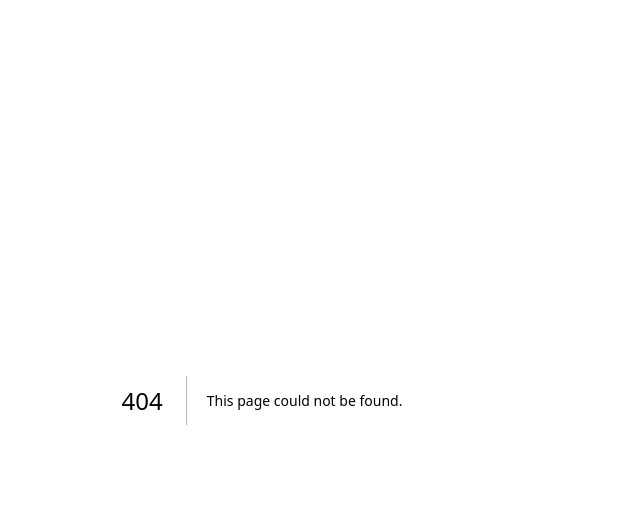
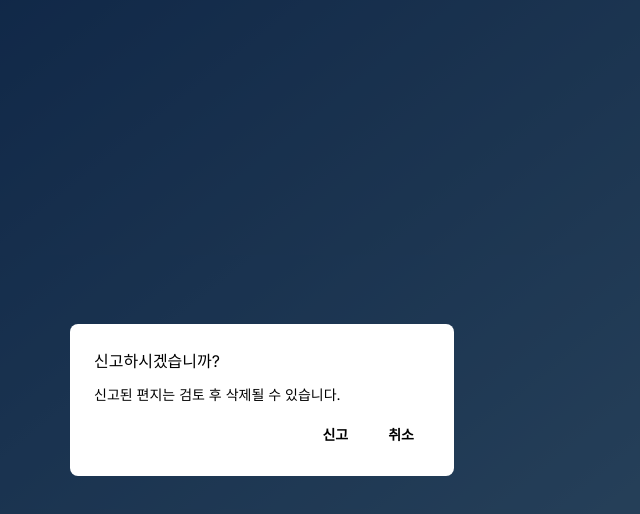
Before and after one commit to forestream/letters-set-afloat, a Next.js app: page /fish-out/1/report in a window 1280 px wide. Before the commit this address had no page. Shown: the top 514 px of the page, without its empty margins (378-1018 px from the left). Built offline with nearby package versions, Linux system fonts and the light colour scheme.

Commit message:
신고 모달 ui 구현
modal 컴포넌트 경로 변경. /app/ui로 이동

```diff
--- a/app/fish-out/@letterModal/(.)[letterId]/page.tsx
+++ b/app/fish-out/@letterModal/(.)[letterId]/page.tsx
@@ -1,5 +1,5 @@
 import { Params } from "next/dist/shared/lib/router/utils/route-matcher";
-import Modal from "./modal";
+import Modal from "../../../ui/modal";
 import LetterById from "@/app/fish-out/[letterId]/letter-by-id";
 
 export default function Page({ params }: Params) {
--- a/app/fish-out/[letterId]/letter-by-id.module.css
+++ b/app/fish-out/[letterId]/letter-by-id.module.css
@@ -34,3 +34,7 @@
 		outline: none;
 	}
 }
+
+.report {
+	text-align: right;
+}
--- a/app/fish-out/[letterId]/letter-by-id.tsx
+++ b/app/fish-out/[letterId]/letter-by-id.tsx
@@ -3,6 +3,7 @@ import styles from "./letter-by-id.module.css";
 import { db } from "@/lib/firebase/firebase";
 import Form from "./form";
 import ReplyButton from "./reply-button";
+import ReportButton from "./report-button";
 
 interface LetterByIdProps {
 	letterId: string;
@@ -37,6 +38,9 @@ export default async function LetterById({ letterId }: LetterByIdProps) {
 					</p>
 				))}
 			</div>
+			<div className={styles.report}>
+				<ReportButton />
+			</div>
 			<Form letterId={letterId}>
 				<textarea className={styles.replyInput} name="reply" />
 				<ReplyButton />
--- a/app/fish-out/[letterId]/page.tsx
+++ b/app/fish-out/[letterId]/page.tsx
@@ -1,6 +1,6 @@
 import { Params } from "next/dist/shared/lib/router/utils/route-matcher";
 import LetterById from "./letter-by-id";
-import Modal from "@/app/fish-out/@letterModal/(.)[letterId]/modal";
+import Modal from "@/app/ui/modal";
 
 export default function Page({ params }: Params) {
 	return (
--- a/app/fish-out/[letterId]/reply-button.tsx
+++ b/app/fish-out/[letterId]/reply-button.tsx
@@ -16,7 +16,7 @@ export default function ReplyButton() {
 
 	return (
 		<button className={styles.button} disabled={pending}>
-			{pending ? "보내는 중" : "글 적기"}
+			글 적기
 		</button>
 	);
 }
--- /dev/null
+++ b/app/fish-out/[letterId]/report/page.module.css
@@ -0,0 +1,35 @@
+.outer {
+	min-width: 220px;
+	max-width: 500px;
+	width: 30vw;
+	background-color: white;
+	padding: 24px;
+	border-radius: 8px;
+	display: flex;
+	flex-direction: column;
+	gap: 12px;
+	font-size: 16px;
+}
+
+.notice {
+	font-size: 14px;
+}
+
+.buttons {
+	display: flex;
+	justify-content: flex-end;
+	gap: 8px;
+}
+
+.button {
+	border-radius: 4px;
+	border: none;
+	background: none;
+	cursor: pointer;
+	font-size: 14px;
+	font-weight: 600;
+	padding: 8px 16px;
+	&:hover {
+		background-color: #efefef;
+	}
+}
--- /dev/null
+++ b/app/fish-out/[letterId]/report/page.tsx
@@ -0,0 +1,19 @@
+import Modal from "@/app/ui/modal";
+import styles from "./page.module.css";
+
+export default function Page() {
+	return (
+		<Modal zIndex={3}>
+			<div className={styles.outer}>
+				<p>신고하시겠습니까?</p>
+				<p className={styles.notice}>
+					신고된 편지는 검토 후 삭제될 수 있습니다.
+				</p>
+				<div className={styles.buttons}>
+					<button className={styles.button}>신고</button>
+					<button className={styles.button}>취소</button>
+				</div>
+			</div>
+		</Modal>
+	);
+}
--- a/app/fish-out/@letterModal/(.)[letterId]/modal.tsx
+++ b/app/ui/modal.tsx
@@ -4,7 +4,14 @@ import { MouseEventHandler, PropsWithChildren, useRef } from "react";
 import styles from "./modal.module.css";
 import { useRouter } from "next/navigation";
 
-export default function Modal({ children }: PropsWithChildren) {
+interface ModalProps {
+	zIndex?: number;
+}
+
+export default function Modal({
+	children,
+	zIndex = 2,
+}: PropsWithChildren<ModalProps>) {
 	const router = useRouter();
 	const ref = useRef<HTMLDivElement>(null);
 
@@ -14,7 +21,12 @@ export default function Modal({ children }: PropsWithChildren) {
 	};
 
 	return (
-		<div onMouseDown={handleMouseDown} ref={ref} className={styles.outer}>
+		<div
+			onMouseDown={handleMouseDown}
+			ref={ref}
+			className={styles.outer}
+			style={{ zIndex }}
+		>
 			{children}
 		</div>
 	);
```
Also changed, not shown: app/fish-out/[letterId]/report-button.module.css (added, +9 -0 lines), app/fish-out/[letterId]/report-button.tsx (added, +19 -0 lines), app/ui/modal.module.css (renamed from app/fish-out/@letterModal/(.)[letterId]/modal.module.css).
